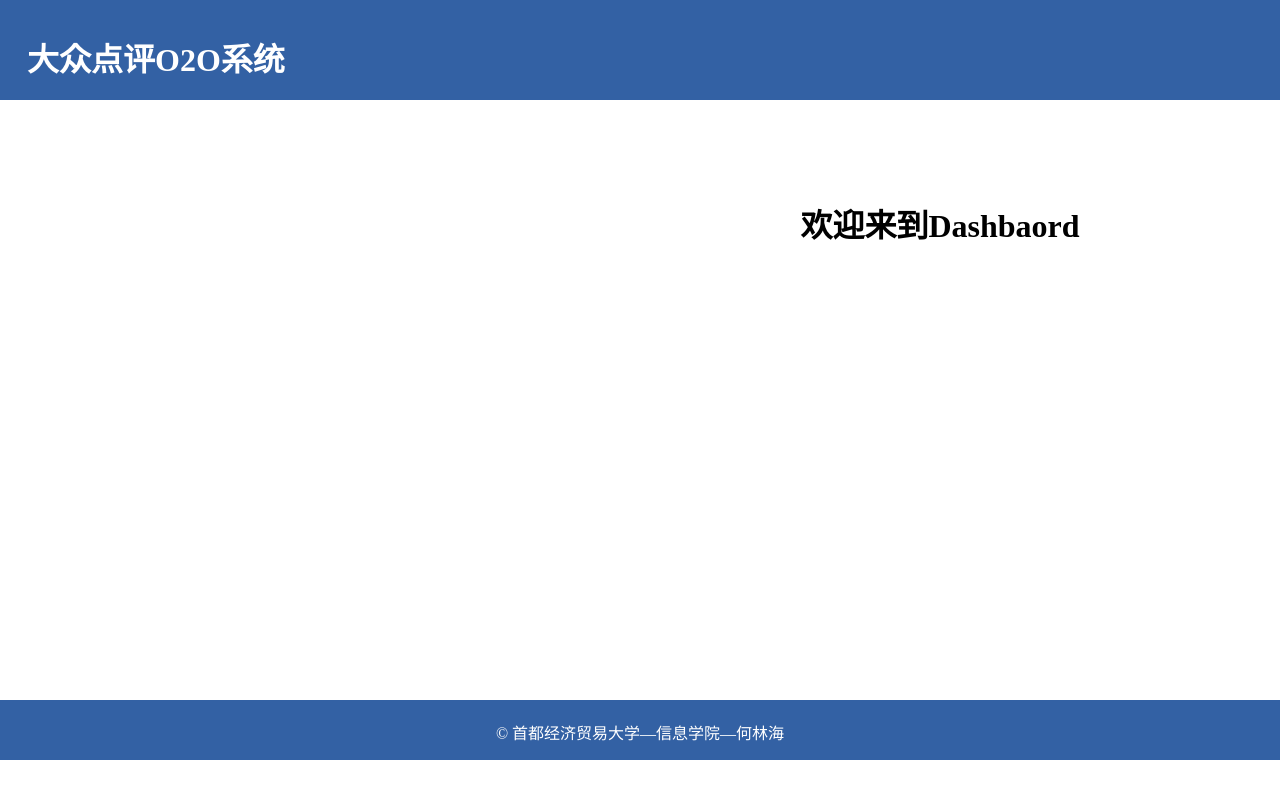
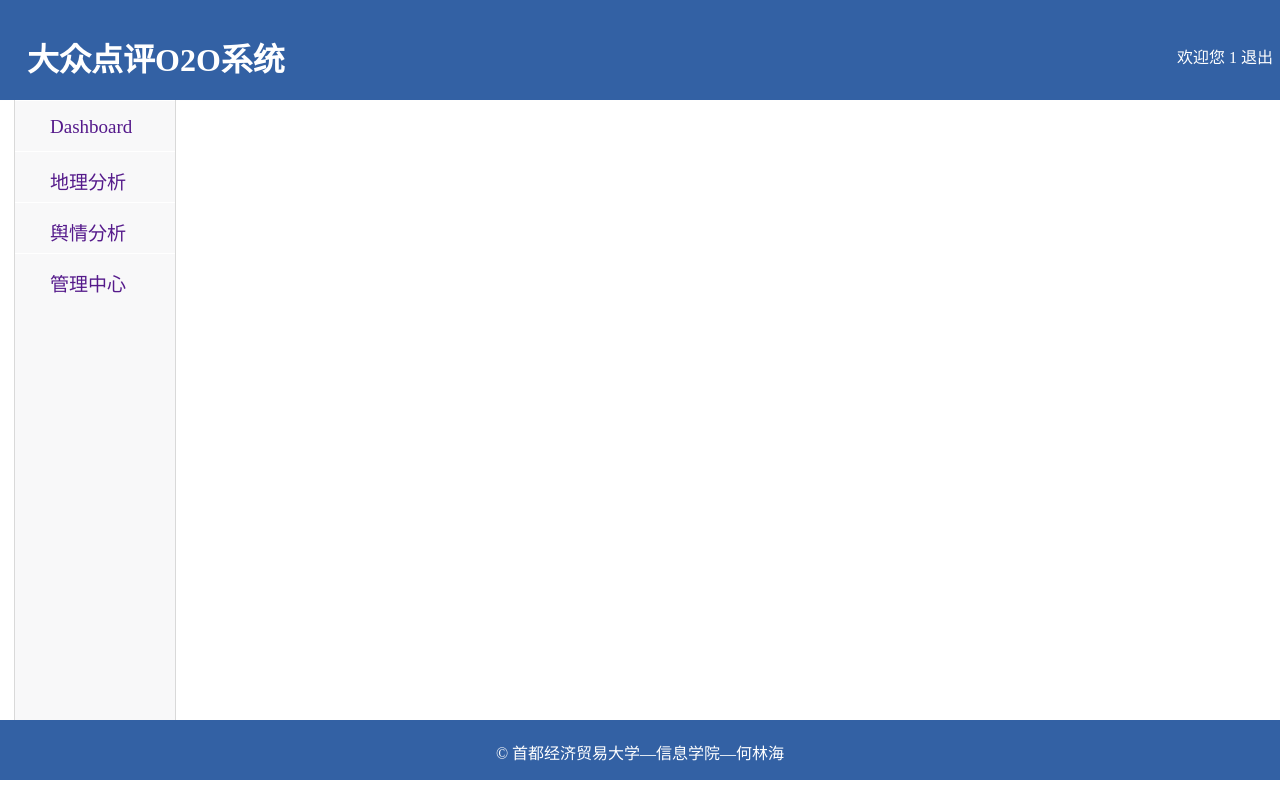
Before and after one commit to helinhai/dianpingBI, a PHP site: page /?username=1 in a window 1280 px wide. Run offline with PHP 8.4, Linux system fonts and the light colour scheme.

Commit message:
模块修改

```diff
--- a/BI/common/header.php
+++ b/BI/common/header.php
@@ -9,11 +9,23 @@
         echo '<title>' . $title . '</title>';
     ?>
     <link rel="stylesheet" href="./css/common.css">
+    <link rel="stylesheet" href="./css/index.css">
 </head>
 <body id="<?php echo isset($page_name) ? $page_name : ''; ?>">
 <header id="hdw">
     <div id="hd">
-        <h1>大众点评O2O系统</h1>
+        <h1>大众点评O2O系统</h1></div>
+    <div class="hd status">
+        <div class="username">
+            <span>欢迎您</span>
+            <?php
+            if($_GET['username']!=""){
+                    echo $_GET['username'];
+            }else{
+                echo "<script language=\"JavaScript\">self.location='login.php';</script>";
+            }
+            ?>
+            <a class="logout" href="logout.php">退出</a>
+        </div>
     </div>
-
 </header>
--- /dev/null
+++ b/BI/common/menu.php
@@ -0,0 +1,24 @@
+<div class="menu">
+	<ul>
+		<li class="first_level">
+			<div class="menu_detail">
+				<span class="fl"><a href="">Dashboard</a></span>
+			</div>
+		</li>
+		<li class="first_level">
+			<div class="menu_detail">
+				<span class="fl"><a href="">地理分析</a></span>
+			</div>
+		</li>
+		<li class="first_level">
+			<div class="menu_detail">
+				<span class="fl"><a href="">舆情分析</a></span>
+			</div>
+		</li>
+		<li class="first_level">
+			<div class="menu_detail">
+				<span class="fl"><a href="">管理中心</a></span>
+			</div>
+		</li>
+	</ul>
+</div>
--- a/BI/css/common.css
+++ b/BI/css/common.css
@@ -24,8 +24,16 @@ body {
 	margin: 34px 0 0 27px;
 	float: left;
 }
+.hd.status {
+  float: right;
+  margin: 44px 7px 0 0;
+}
+.logout{
+	text-decoration: none;
+	color: white;
+}
 #content {
-	height: 500px;
+	height: 100%;
 }
 #ftw{
 	width: 100%;
--- /dev/null
+++ b/BI/css/index.css
@@ -0,0 +1,30 @@
+.menu {
+  margin-left: 14px;
+  width: 160px;
+  background: #f8f8f9;
+  border-right: 1px solid #d9d9d9;
+  border-left: 1px solid #d9d9d9;
+  height: 620px;
+}
+.first_level{
+	border-top: 1px solid #fff;
+	min-height: 50px;
+	position: relative;
+}
+.menu_detail{
+  position: absolute;
+  width: 165px;
+  height: 50px;
+  top: 0;
+  border: none 0;
+}
+.fl{
+  display: block;
+  height: 100%;
+  border-radius: 3px 0px 0px 3px;
+  padding: 15px 0 0 35px;
+  font-size: 19px;
+}
+a{
+	text-decoration: none;
+}
--- a/BI/index.php
+++ b/BI/index.php
@@ -5,8 +5,10 @@
 ?>
 
 
-<div class="login_content">
-    <h1>欢迎来到Dashbaord</h1>
+<div class="content">
+	<?php include 'common/menu.php' ;
+	?>
+	<div class="data"></div>
 </div>
 
 <?php include 'common/footer.php' ;
--- a/BI/login.php
+++ b/BI/login.php
@@ -20,6 +20,7 @@
     if (isset($_SESSION["online"])) {
         echo "<script language=\"JavaScript\">alert(\"已经登录！\");</script>";
         $username = $_SESSION['online'];
+        echo "<script language=\"JavaScript\">self.location='index.php?username='+$username;</script>";
     }
     else{
         if ($_POST["name"]) {
@@ -35,8 +36,8 @@
             $sql='select user_pw from user where user_name ='.$name;
             $results = $DBhandler->fetchQuery($sql);
             if($results[0]==$password){
+                $_SESSION["online"] = $name;
                 echo "<script language=\"JavaScript\">self.location='index.php?username='+$name;</script>";
-                $_SESSION["online"] = $name;
                 }
             else{
                 echo "<script language=\"JavaScript\">alert(\"用户名或密码不正确！\");</script>";
--- /dev/null
+++ b/BI/logout.php
@@ -0,0 +1,5 @@
+<?php
+session_start();
+session_destroy();
+echo "<script language=\"JavaScript\">self.location='index.php'</script>";
+?>
```
